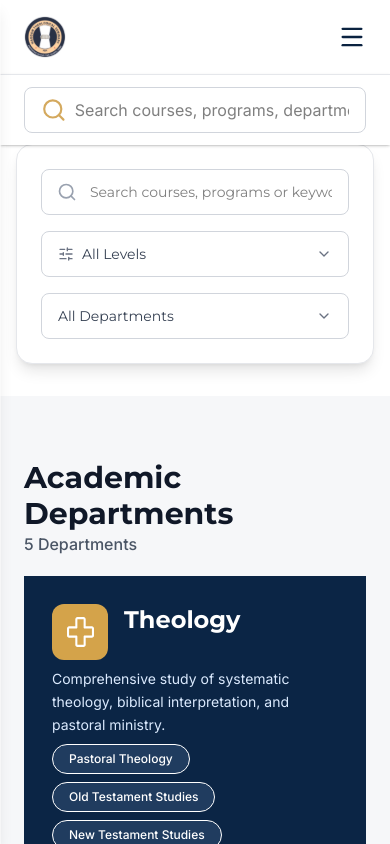
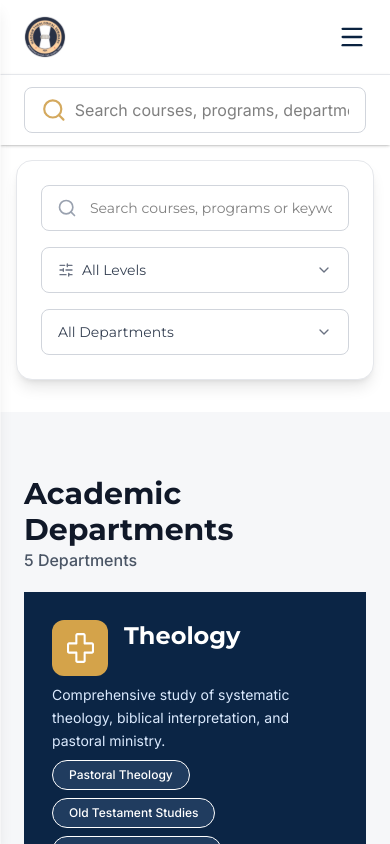
Before and after one commit to Pedrosaint/church_school_project, a React (Vite) app: page /academic in a window 390 px wide. Shown: the top 844 px of the page. Built offline with nearby package versions, Linux system fonts and the light colour scheme.

Commit message:
new church school project

```diff
--- a/src/landing_page/modules/academic/components/academic_search.tsx
+++ b/src/landing_page/modules/academic/components/academic_search.tsx
@@ -20,7 +20,7 @@ const AcademicSearch = () => {
   const [selectedDept, setSelectedDept] = useState("All Departments");
 
   return (
-    <div className="bg-white py-8 px-4 mt-28 md:mt-39">
+    <div className="bg-white py-8 px-4 mt-32 md:mt-39">
       <div className="container mx-auto max-w-4xl">
         <div className="bg-white rounded-2xl shadow-lg border border-gray-200 p-6">
           <div className="flex flex-col sm:flex-row gap-4 items-center relative">
```
